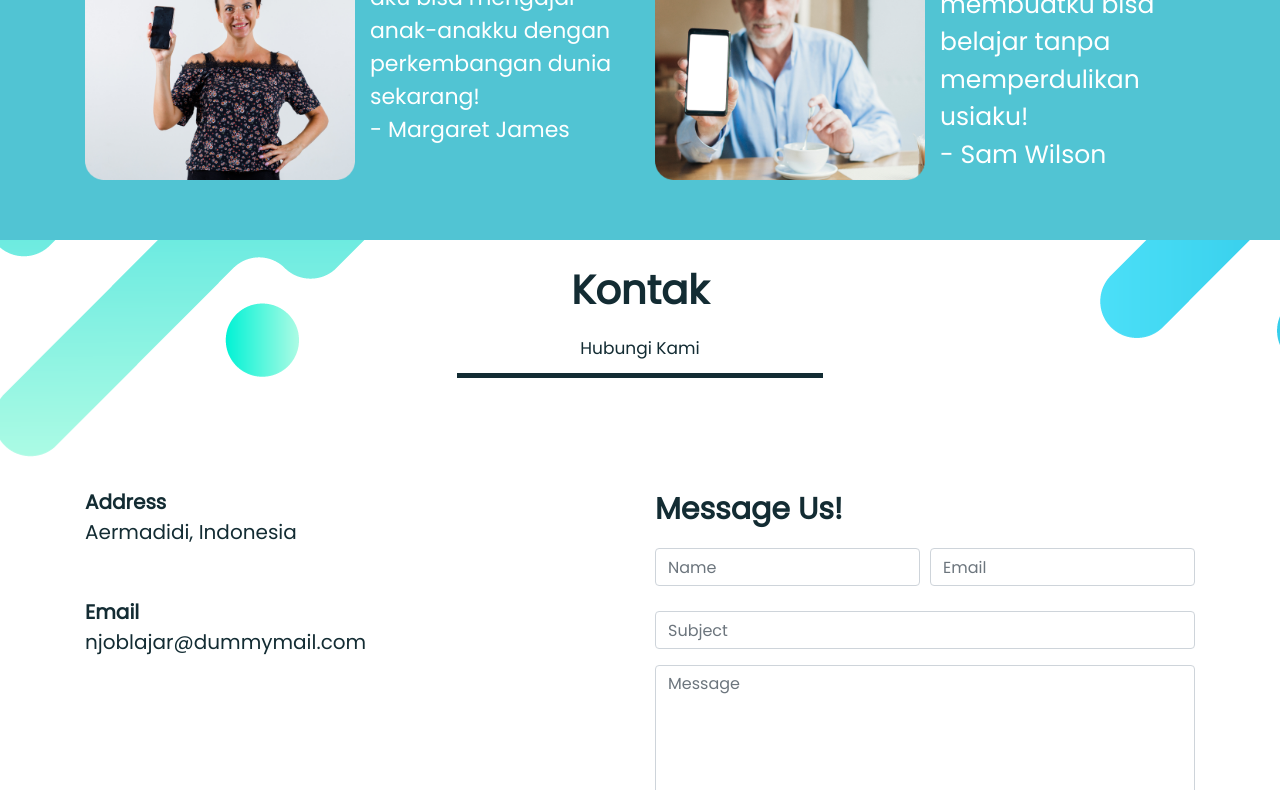
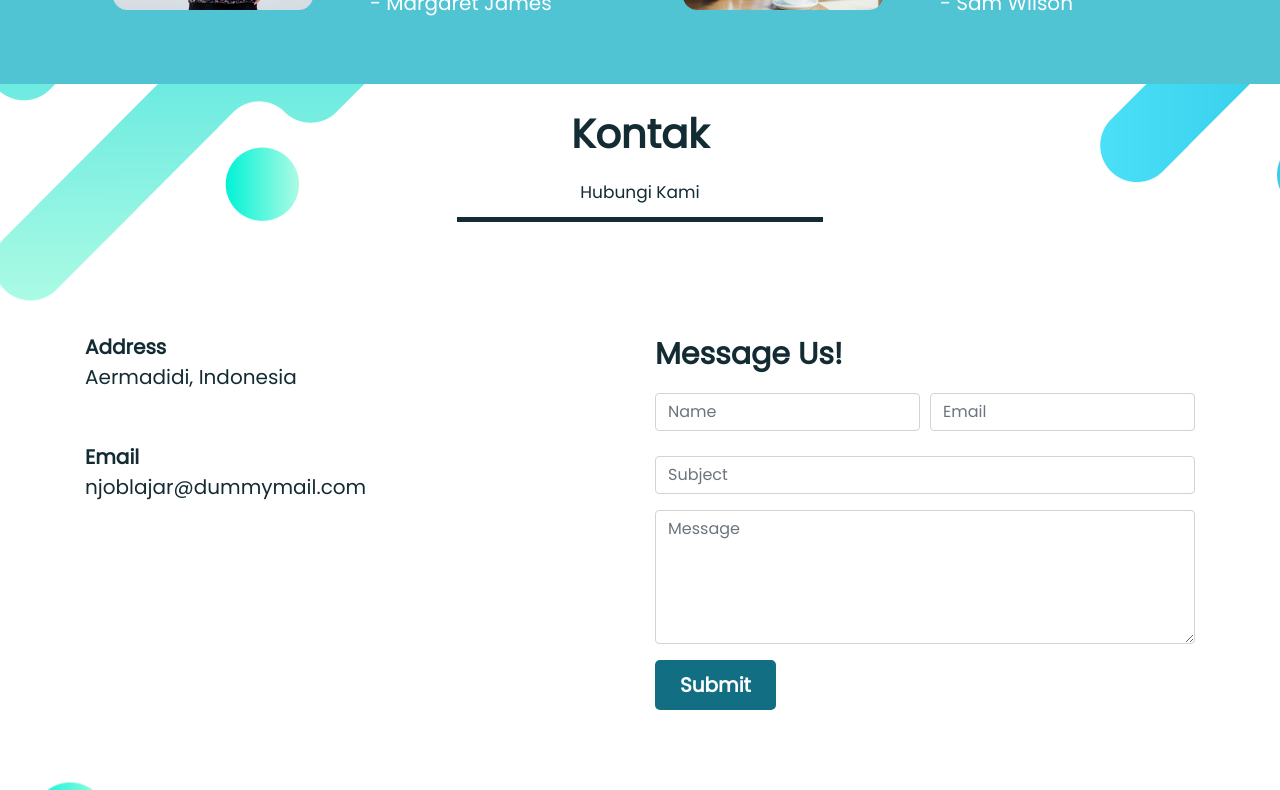
Before and after one commit to Vrove/ManjoBlajar, a plain HTML site: page index.html in a window 1280 px wide. Shown: the part 1295-2085 px from the top of the page. Drawn offline with nearby package versions, Linux system fonts and the light colour scheme.

Commit message:
Add files via upload

```diff
--- a/style.css
+++ b/style.css
@@ -7,7 +7,7 @@
     text-align: center;
     color: white;
     background-color: #132C33;
-    padding-bottom: 100px;
+    padding-bottom: 50px;
 }
 
 .prog-head{
@@ -95,7 +95,7 @@
     padding-bottom: 100px;
     background-image: url(elements/bg-kontak.png);
     padding-top: 20px;
-    padding-bottom: 50px;
+    padding-bottom: 100px;
 }
 
 .kon-subhead{
@@ -142,17 +142,17 @@
 
 @media screen and (min-width: 1024px) {
     .testi-img img{
-        width: 270px;
+        width: 200px;
         padding-bottom: 10px;
     }
 
     .testi-text{
         text-align: left;
-        font-size: 25px;
+        font-size: 20px;
     }
 
     .testi-text-sp{
-        font-size: 22px;
+        font-size: 20px;
     }
 }
 
```
